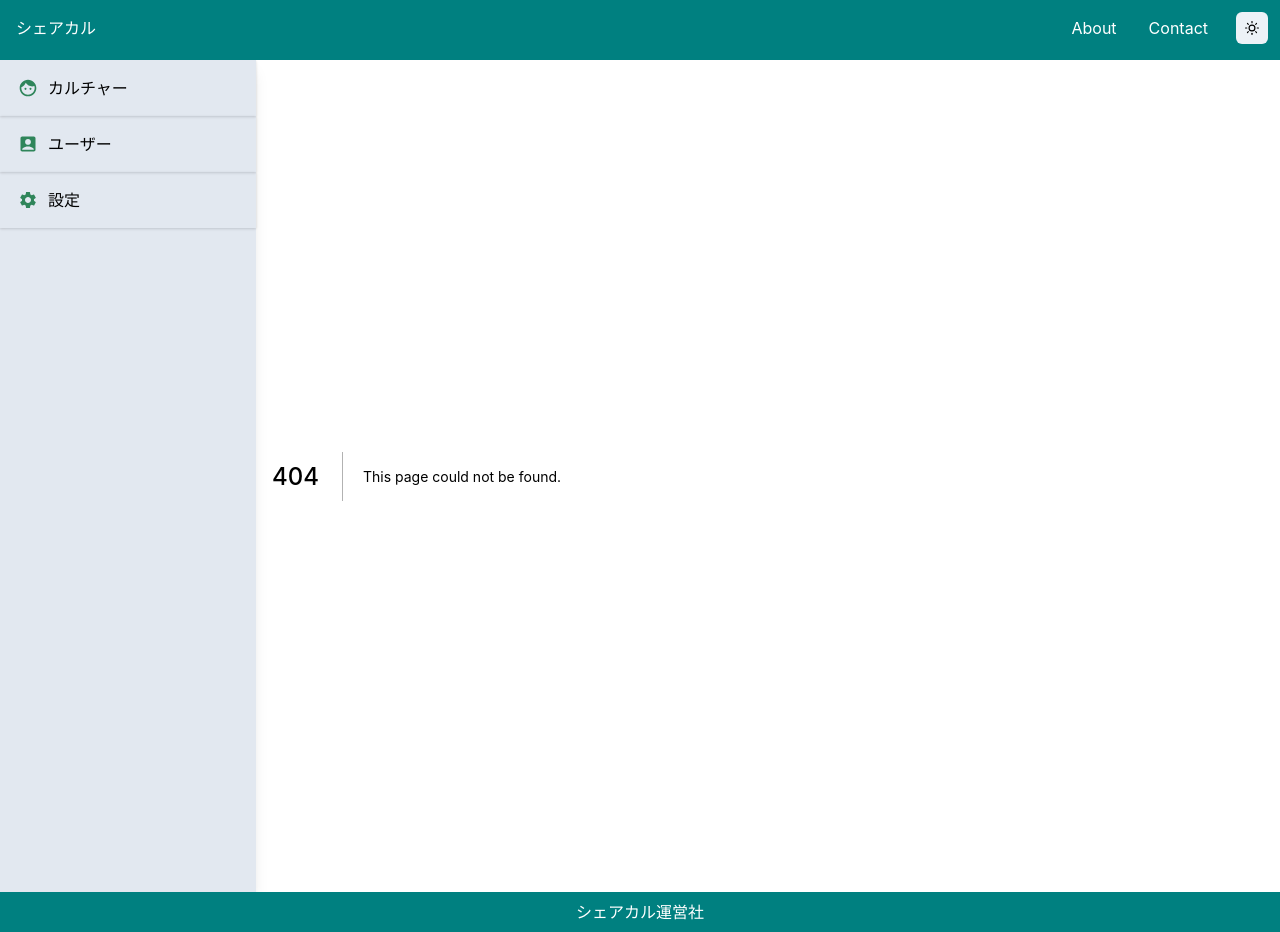
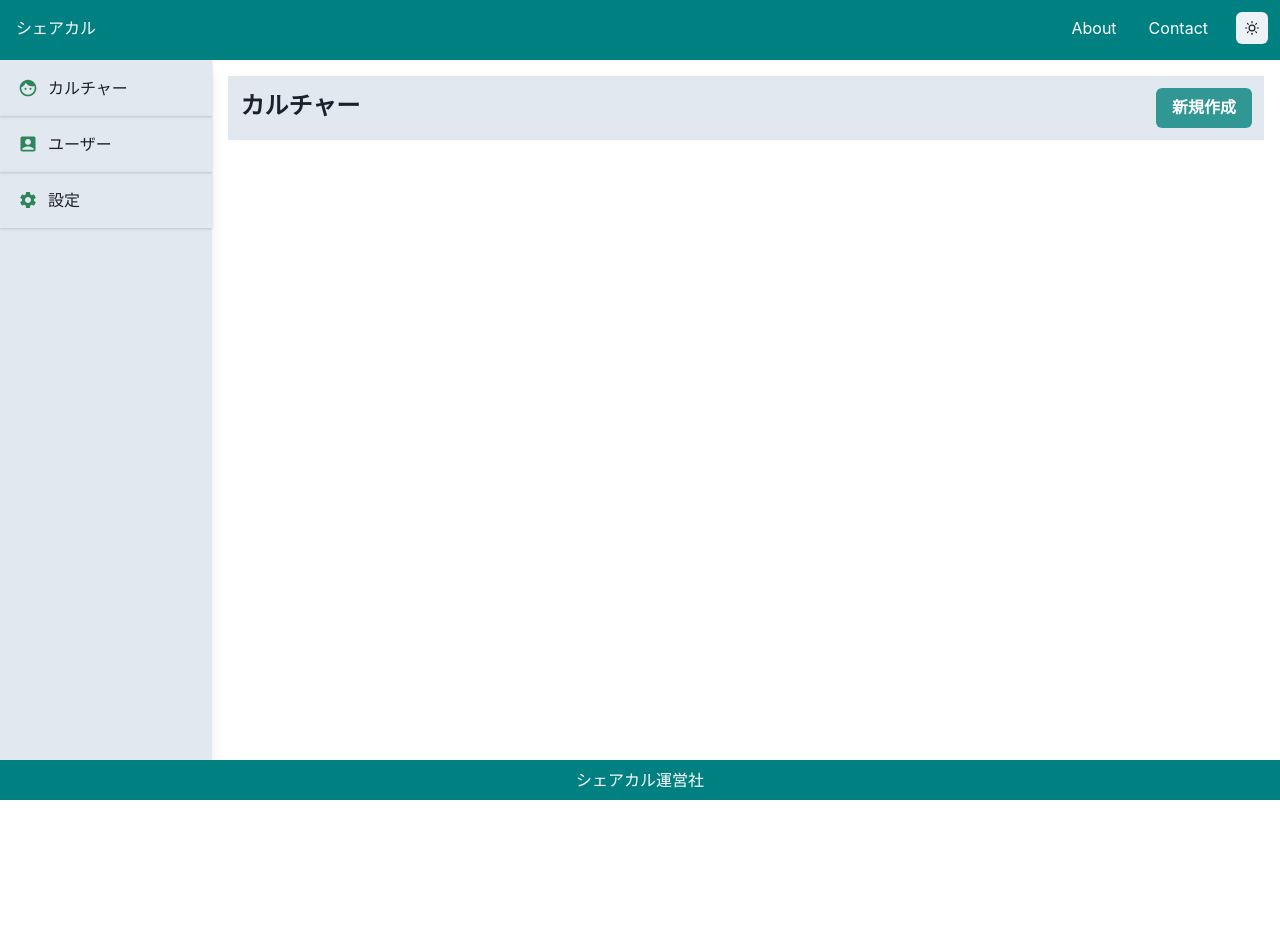
Before and after one commit to kenshuhori/sharecul, a Next.js app: page /admin/cultures in a window 1280 px wide. Before the commit this address had no page. After the commit the page ends 800 px from the top, so only its background shows below. Built offline with nearby package versions, Linux system fonts and the light colour scheme.

Commit message:
ちょっと修正

```diff
--- /dev/null
+++ b/src/components/admin/ContentHeader.tsx
@@ -0,0 +1,19 @@
+import {
+  Button,
+  Flex,
+  Spacer,
+  Text,
+  useColorModeValue,
+} from "@chakra-ui/react";
+
+export const ContentHeader = (props) => {
+  const {contentName, useNew, newPath} = props;
+  const backGround = useColorModeValue("gray.200", "gray.700")
+  return (
+    <Flex w="100%" p="12px" bg={backGround}>
+      <Text fontSize="2xl"><b>{props.contentName}</b></Text>
+      <Spacer />
+      <Button colorScheme="teal" size="md">新規作成</Button>
+    </Flex>
+  );
+}
--- /dev/null
+++ b/src/pages/admin/cultures/index.tsx
@@ -0,0 +1,19 @@
+import { Flex, Heading, Input, Button, useColorModeValue } from '@chakra-ui/react'
+import { ContentHeader } from '@/components/admin/ContentHeader';
+import api from '@/utils/api'
+
+const IndexPage = () => {
+  const formBackground = useColorModeValue("gray.100", "gray.700");
+  const submit = async () => {
+    let body = { 'hoge': 'fuga' };
+    let response = await api.post('/api/admin', body)
+    console.log(response);
+  }
+  return (
+    <>
+      <ContentHeader contentName="カルチャー" useNew="false"></ContentHeader>
+    </>
+  )
+}
+
+export default IndexPage
--- a/src/styles/app.scss
+++ b/src/styles/app.scss
@@ -20,6 +20,7 @@
     height: 60px;
   }
   main {
+    width: 100%;
     padding: 16px;
   }
 }
```
